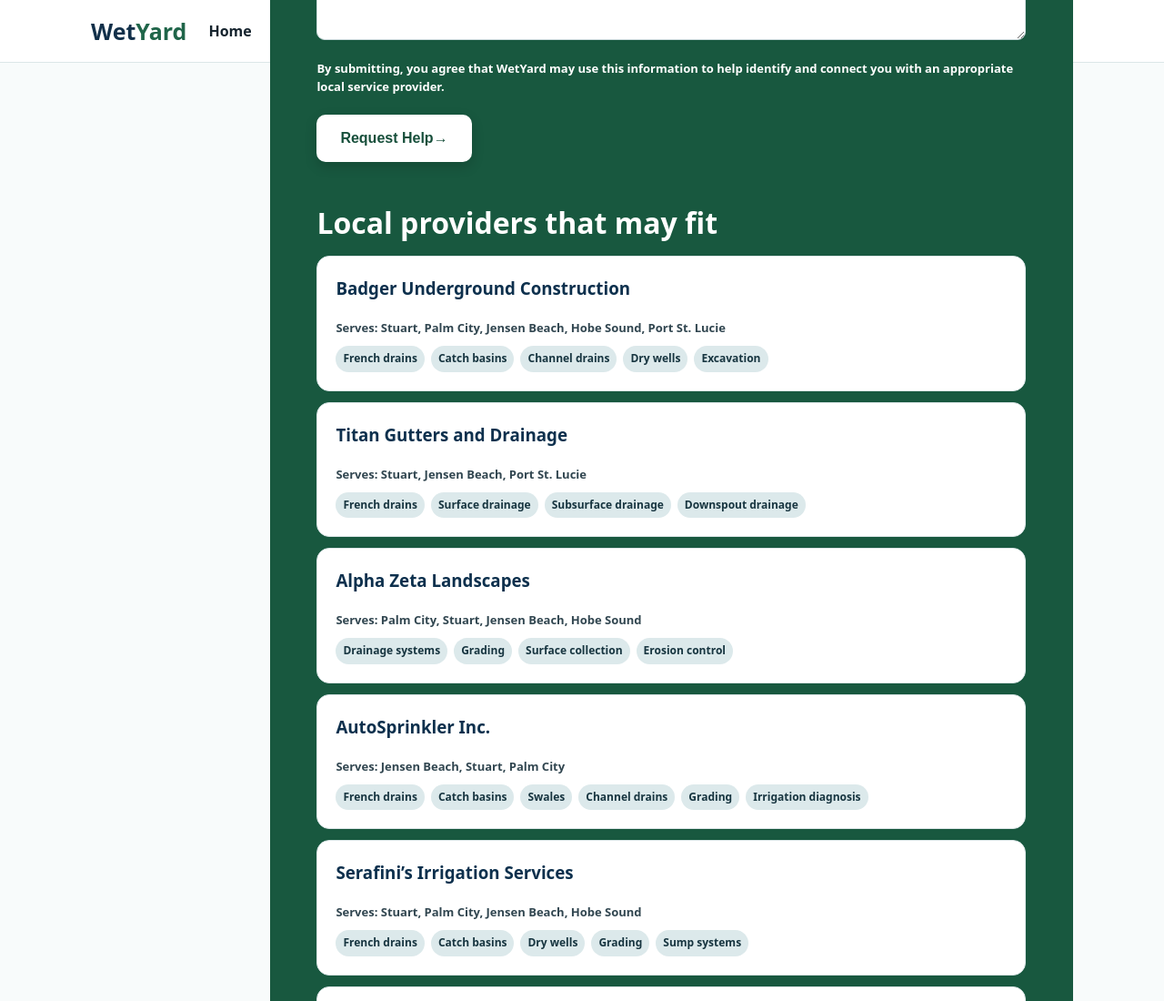
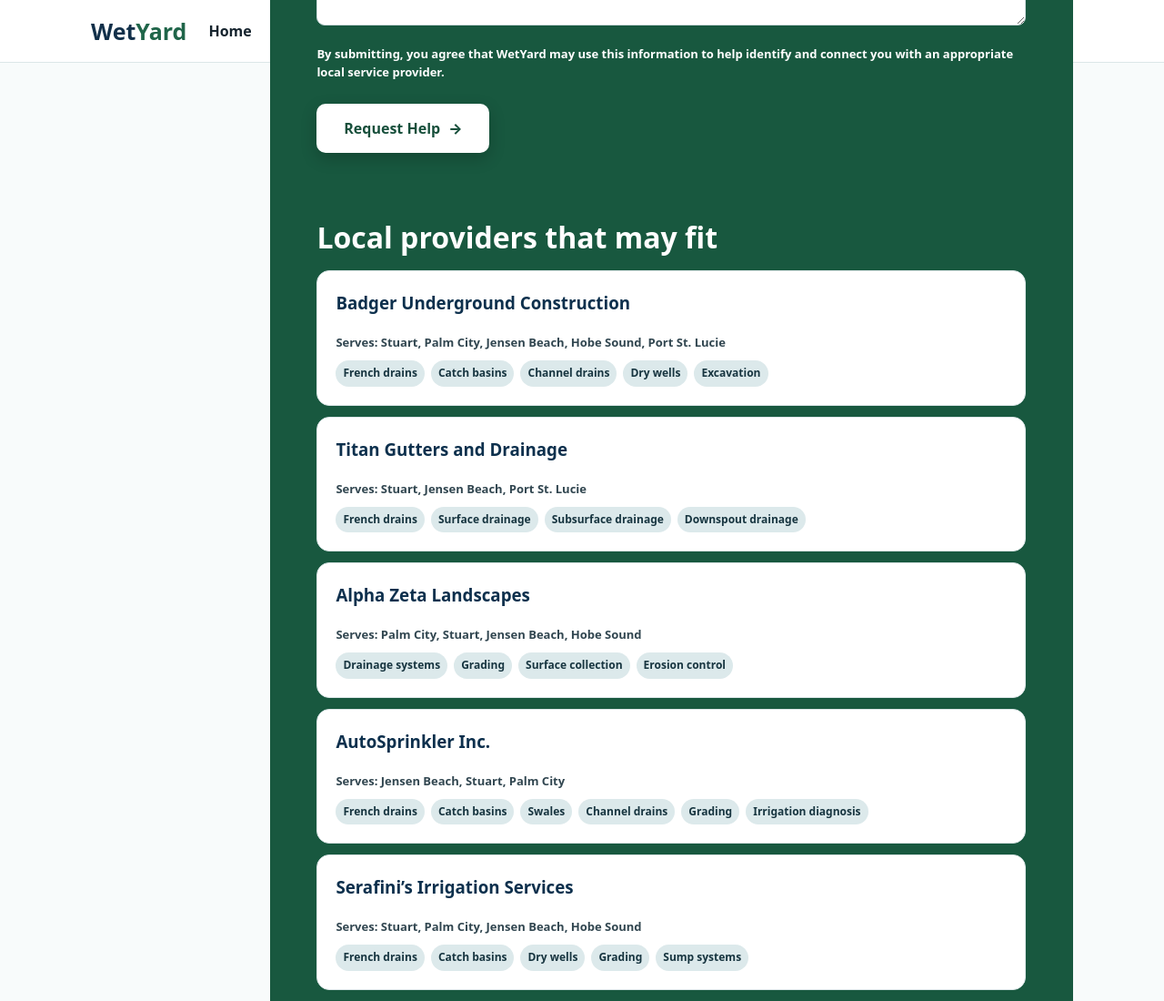
Before and after one commit to scottspoolservice2014-cloud/wetyard, a plain HTML site: page find-help/index.html in a window 1280 px wide. Shown: the top 1100 px of the page at 91% size. Drawn offline with Linux system fonts and the light colour scheme.

Commit message:
Style dedicated Request Help CTA

```diff
--- a/styles.css
+++ b/styles.css
@@ -49,3 +49,19 @@
   border-color:#eaf3ee!important;
   transform:translateY(-1px);
 }
+
+.request-help-cta{
+appearance:none!important;-webkit-appearance:none!important;
+display:inline-flex!important;align-items:center!important;justify-content:center!important;gap:9px!important;
+width:auto!important;min-width:190px!important;min-height:54px!important;
+margin:12px 0 26px!important;padding:15px 24px!important;
+background:#fff!important;color:#124b37!important;
+border:2px solid #fff!important;border-radius:11px!important;
+font:800 17px/1 system-ui,-apple-system,Segoe UI,Roboto,sans-serif!important;
+text-decoration:none!important;box-shadow:0 6px 18px rgba(0,0,0,.2)!important;
+cursor:pointer!important;opacity:1!important;
+}
+.request-help-cta:hover,.request-help-cta:focus-visible{
+background:#e9f4ee!important;color:#0d3d2c!important;border-color:#e9f4ee!important;
+outline:3px solid rgba(255,255,255,.35)!important;outline-offset:2px!important;
+}
```
